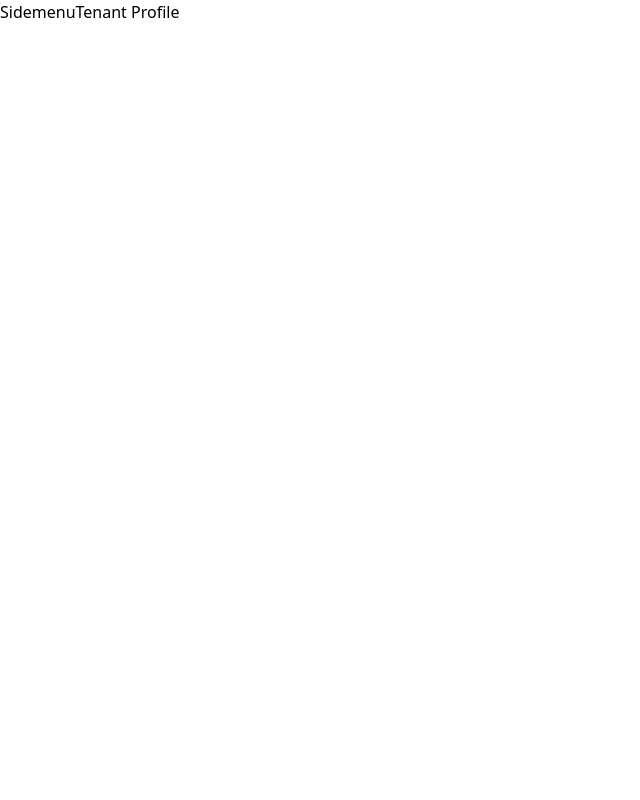
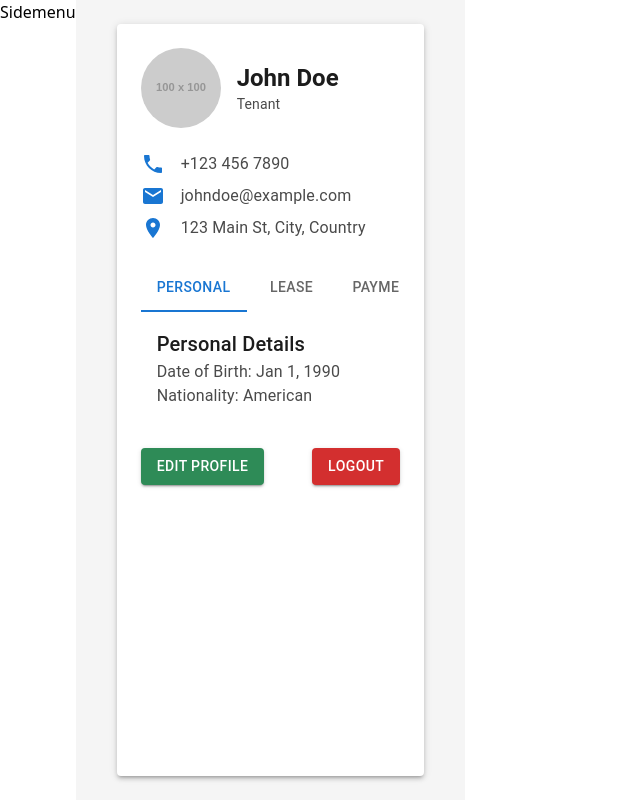
Before and after one commit to ahalravi5114/Property_Management_System, a React (Vite) app in the folder Frontend/: page /user/tenantProfile in a window 1280 px wide. Shown: the whole page, without its empty margins (0-640 px from the left). Built offline with nearby package versions, Linux system fonts and the light colour scheme.

Commit message:
tenant profile

```diff
--- a/Frontend/package.json
+++ b/Frontend/package.json
@@ -10,9 +10,14 @@
     "preview": "vite preview"
   },
   "dependencies": {
+    "@emotion/react": "^11.14.0",
+    "@emotion/styled": "^11.14.0",
+    "@mui/icons-material": "^6.4.4",
+    "@mui/material": "^6.4.4",
     "@tailwindcss/vite": "^4.0.6",
     "react": "^19.0.0",
     "react-dom": "^19.0.0",
+    "react-icons": "^5.4.0",
     "react-router-dom": "^7.1.5",
     "tailwindcss": "^4.0.6"
   },
--- a/Frontend/src/Tenant/TenantProfile.jsx
+++ b/Frontend/src/Tenant/TenantProfile.jsx
@@ -1,7 +1,73 @@
+import { Avatar, Button, Card, CardContent, Tab, Tabs, Typography, Box } from "@mui/material";
+import { Phone as PhoneIcon, Email as EmailIcon, LocationOn as LocationIcon } from "@mui/icons-material";
+import { useState } from "react";
+
 const TenantProfile = () => {
+  const [tabValue, setTabValue] = useState(0);
+
   return (
-    <div>Tenant Profile</div>
-  )
-}
+    <Box sx={{ bgcolor: "#F5F5F5", minHeight: "100vh", p: 3, display: "flex", justifyContent: "center" }}>
+      <Card sx={{ width: "90%", maxWidth: 800, p: 3, boxShadow: 3 }}>
 
-export default TenantProfile
+        <Box display="flex" alignItems="center" gap={2} mb={3}>
+          <Avatar src="https://via.placeholder.com/100" sx={{ width: 80, height: 80 }} />
+          <Box>
+            <Typography variant="h5" fontWeight="bold" color="#1C1C1C">John Doe</Typography>
+            <Typography variant="body2" color="#4A4A4A">Tenant</Typography>
+          </Box>
+        </Box>
+
+        <Box display="flex" gap={2} alignItems="center">
+          <PhoneIcon color="primary" />
+          <Typography variant="body1" color="#4A4A4A">+123 456 7890</Typography>
+        </Box>
+        <Box display="flex" gap={2} alignItems="center" mt={1}>
+          <EmailIcon color="primary" />
+          <Typography variant="body1" color="#4A4A4A">johndoe@example.com</Typography>
+        </Box>
+        <Box display="flex" gap={2} alignItems="center" mt={1}>
+          <LocationIcon color="primary" />
+          <Typography variant="body1" color="#4A4A4A">123 Main St, City, Country</Typography>
+        </Box>
+
+        <Tabs value={tabValue} onChange={(e, newValue) => setTabValue(newValue)} sx={{ mt: 3 }}>
+          <Tab label="Personal" />
+          <Tab label="Lease" />
+          <Tab label="Payment" />
+        </Tabs>
+
+        <CardContent>
+          {tabValue === 0 && (
+            <Box>
+              <Typography variant="h6" color="#1C1C1C">Personal Details</Typography>
+              <Typography variant="body1" color="#4A4A4A">Date of Birth: Jan 1, 1990</Typography>
+              <Typography variant="body1" color="#4A4A4A">Nationality: American</Typography>
+            </Box>
+          )}
+          {tabValue === 1 && (
+            <Box>
+              <Typography variant="h6" color="#1C1C1C">Lease Details</Typography>
+              <Typography variant="body1" color="#4A4A4A">Lease Start: Jan 1, 2024</Typography>
+              <Typography variant="body1" color="#4A4A4A">Rent Amount: $1200/month</Typography>
+            </Box>
+          )}
+          {tabValue === 2 && (
+            <Box>
+              <Typography variant="h6" color="#1C1C1C">Payment Details</Typography>
+              <Typography variant="body1" color="#4A4A4A">Last Payment: Feb 1, 2025</Typography>
+              <Typography variant="body1" color="#4A4A4A">Outstanding Balance: $0</Typography>
+            </Box>
+          )}
+        </CardContent>
+
+        <Box display="flex" justifyContent="space-between" mt={3}>
+          <Button variant="contained" sx={{ bgcolor: "#2E8B57", color: "#FFF" }}>Edit Profile</Button>
+          <Button variant="contained" color="error">Logout</Button>
+        </Box>
+
+      </Card>
+    </Box>
+  );
+};
+
+export default TenantProfile;
```
Also changed, not shown: 1 other file (tests, documents, lock files or other folders).
